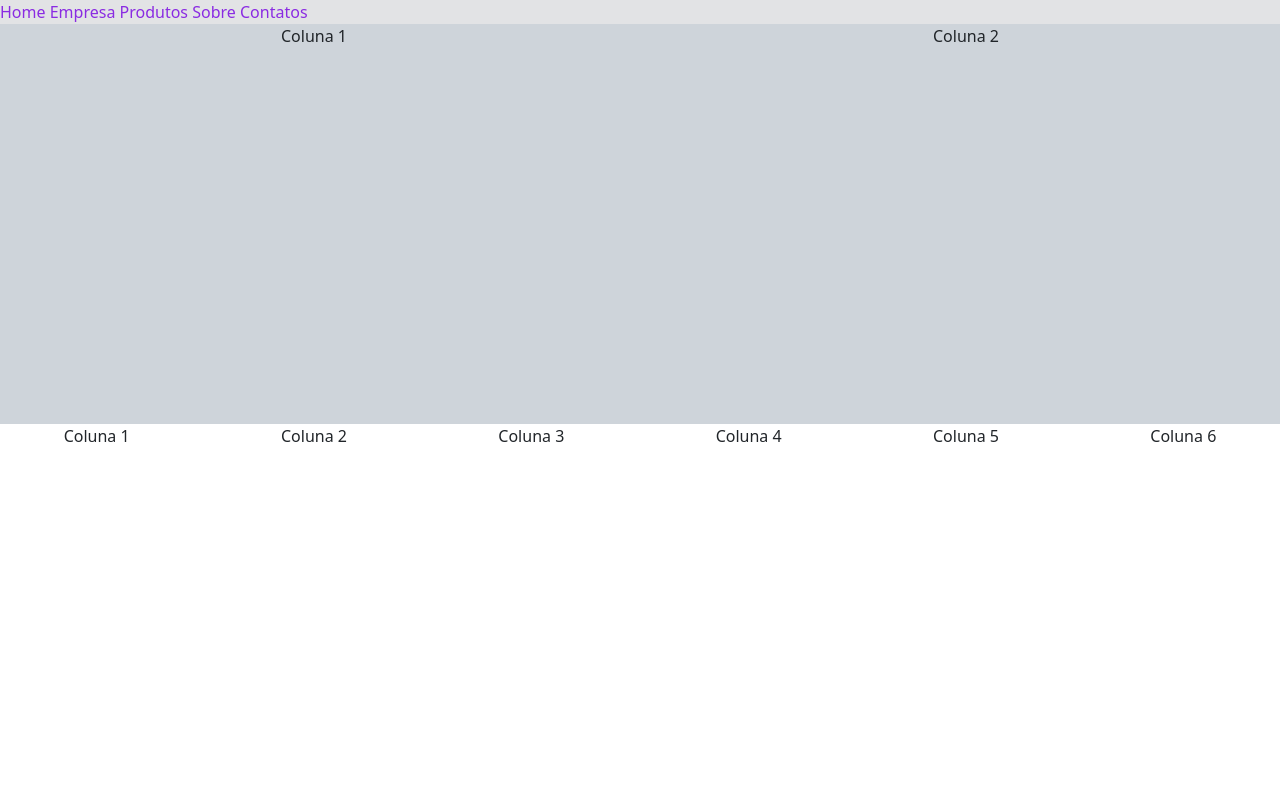
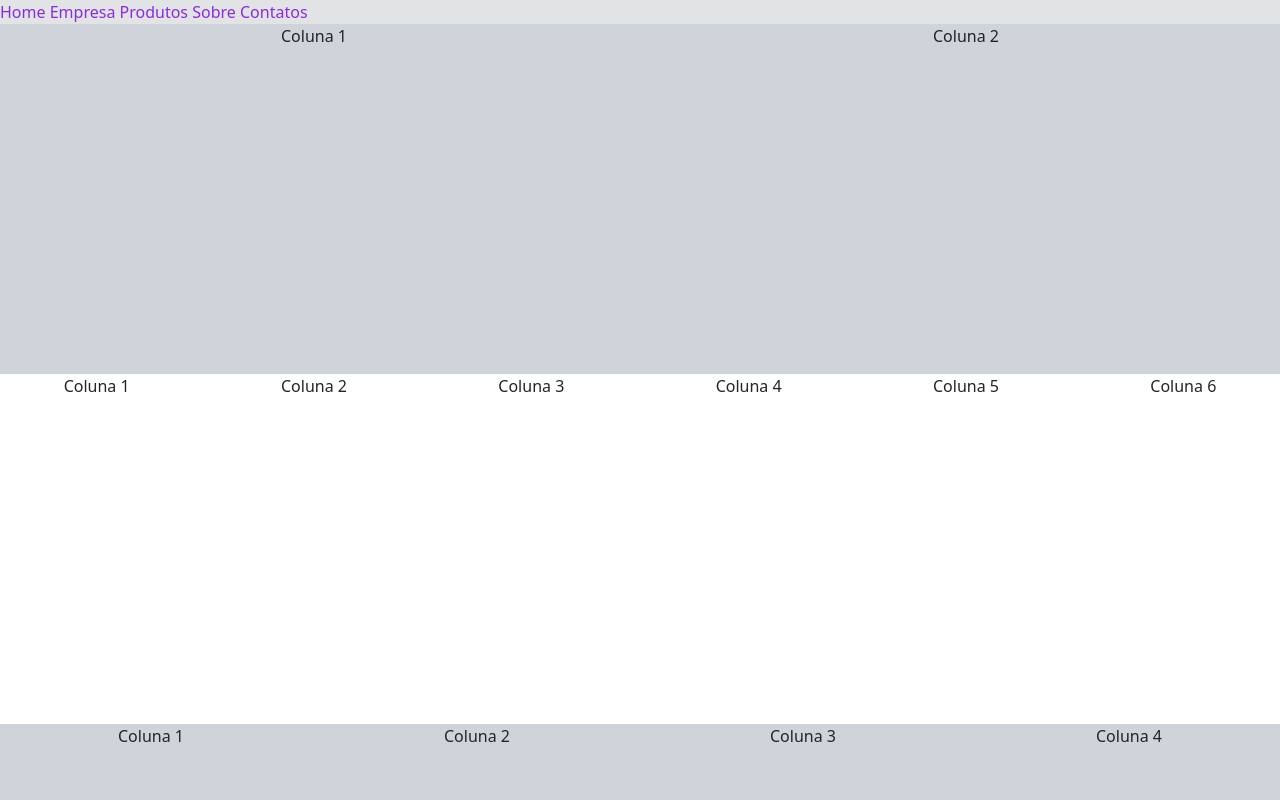
Before and after one commit to gabrielmatosprogramador/aulasUsabilidade, a plain HTML site: page index.html in a window 1280 px wide. Shown: the top 800 px of the page. Drawn offline with nearby package versions, Linux system fonts and the light colour scheme.

```diff
--- a/Aula 3/style.css
+++ b/Aula 3/style.css
@@ -11,5 +11,5 @@
 }
 
 section{
-    height: 400px; /*apagar depois*/
+    height: 350px; /*apagar depois*/
 }
```
